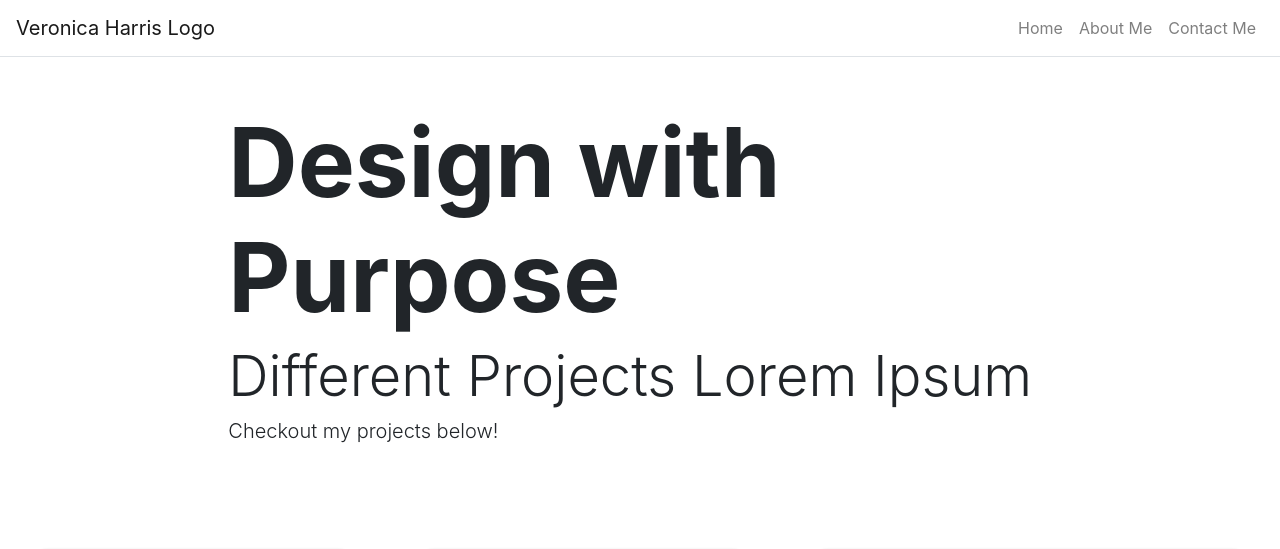
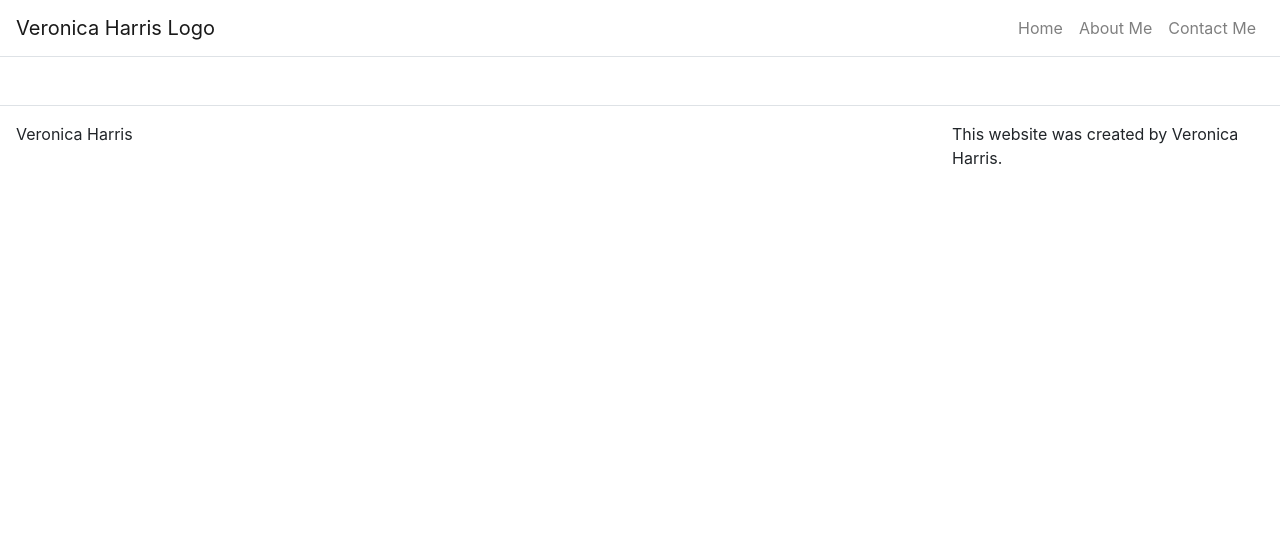
Before and after one commit to VHarris113/reactportfolio, a React (Create React App) app: page / in a window 1280 px wide. Shown: the top 549 px of the page. Built offline with nearby package versions, Linux system fonts and the light colour scheme; grey boxes are pictures that could not be loaded.

Commit message:
fixed pathing

```diff
--- a/src/App.js
+++ b/src/App.js
@@ -18,7 +18,7 @@
       title: "Veronica Harris",
       // path: "/vharris-portfolio2",
       headerLinks: [
-        { title: "Home", path: "/vharris-portfolio2/" },
+        { title: "Home", path: "/vharris-portfolio2" },
         { title: "About Me", path: "/about" },
         { title: "Contact Me", path: "/contact" }
       ],
@@ -47,14 +47,14 @@
             <Navbar.Toggle aria-controls="navbar-toggle"/>
             <Navbar.Collapse id="navbar-toggle">
               <Nav className="ml-auto">
-                <Link className="nav-link" to="/">Home</Link>
+                <Link className="nav-link" to="/vharris-portfolio2">Home</Link>
                 <Link className="nav-link" to="/about">About Me</Link>
                 <Link className="nav-link" to="/contact">Contact Me</Link>
               </Nav>
             </Navbar.Collapse>
           </Navbar>
 
-          <Route path="/" exact render={() => <HomePage title={this.state.home.title} subTitle={this.state.home.subTitle} text={this.state.home.text} />} />
+          <Route path="/vharris-portfolio2" exact render={() => <HomePage title={this.state.home.title} subTitle={this.state.home.subTitle} text={this.state.home.text} />} />
           <Route path="/about" render={() => <AboutPage title={this.state.about.title} />} />
           <Route path="/contact" render={() => <ContactPage title={this.state.contact.title} />} />
 
```
